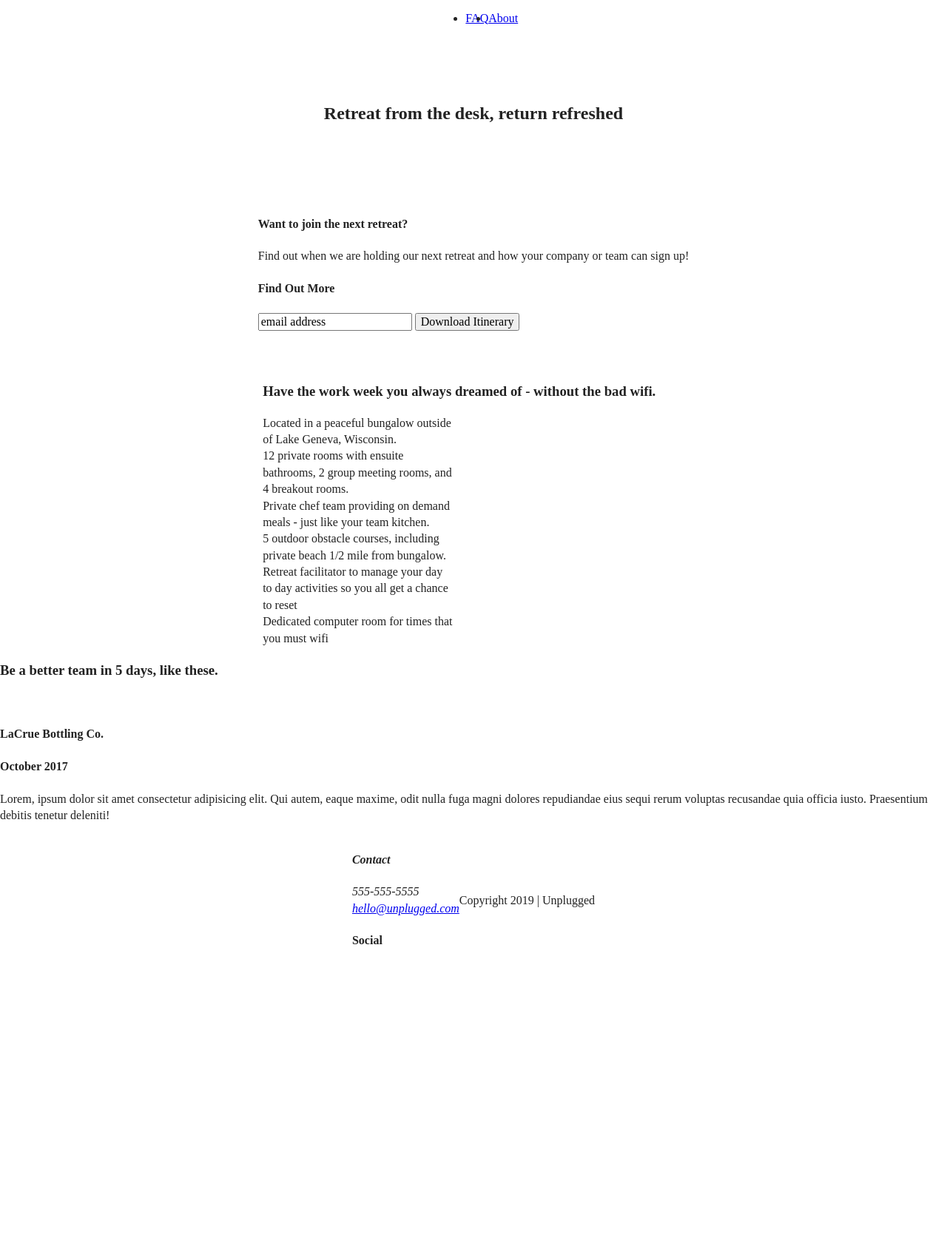
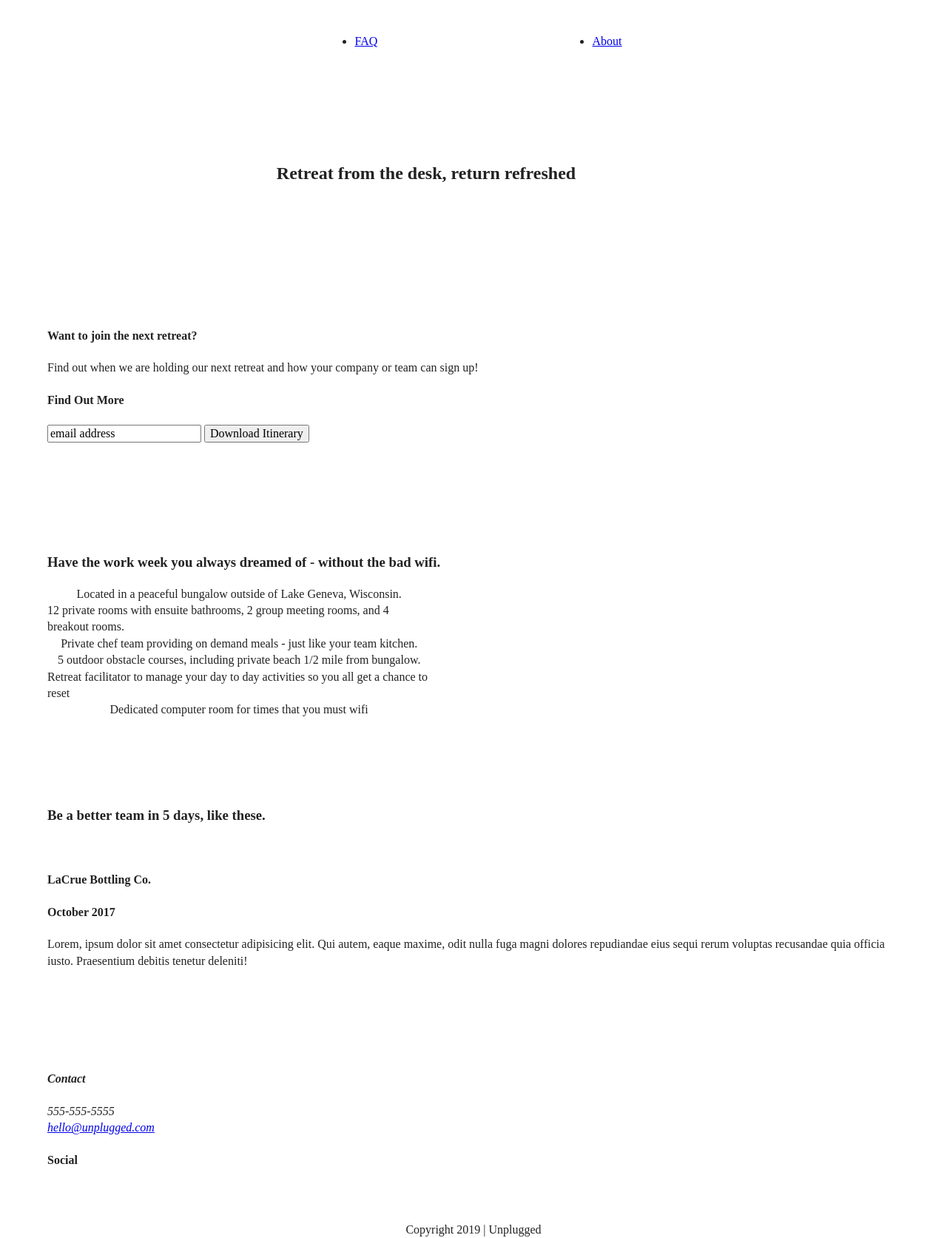
Before and after one commit to kreenan/unplugged-site, a plain HTML site: page index.html in a window 1280 px wide. Shown: the part 41-1714 px from the top of the page at 74% size. Before the commit the page ends 1345 px from the top, so only its background shows below. Drawn offline with nearby package versions, Linux system fonts and the light colour scheme.

Commit message:
Added margins to css

```diff
--- a/css/main.css
+++ b/css/main.css
@@ -98,6 +98,11 @@ textarea {
    Author's custom styles
    ========================================================================== */
 
+.content-wrapper {
+  width: 90%;
+  margin: 50px 0;
+}
+
 /* --------- Base Header - Footer Styles ---------- */
 
 header,
@@ -108,11 +113,22 @@ footer {
   flex-flow: row wrap;
 }
 
+header {
+  padding: 15px 0;
+}
+
 header .content-wrapper {
   display: flex;
   justify-content: center;
   align-items: center;
   flex-flow: row wrap;
+  margin: 0;
+}
+
+.header-divider {
+  width: 100%;
+  height: 1px;
+  margin: 10px 0 20px 0;
 }
 
 header nav {
@@ -120,25 +136,35 @@ header nav {
   justify-content: space-around;
   align-items: center;
   flex-flow: row wrap;
+  width: 60%;
 }
 
 header nav ul {
   display: flex;
   justify-content: space-around;
+  width: 100%;
   /*align-items: center;*/
+}
+
+footer {
+  flex-direction: column;
 }
 
 footer.content-wrapper {
   display: flex;
   justify-content: center;
   align-items: center;
+  width: 55%;
+  margin: 50px 0;
 }
 
-/*footer.social {
-  display: flex;
-  justify-content: center;
-  align-items: center;
-}*/
+footer p {
+  margin: 0;
+}
+
+footer.contact {
+  margin: 50px 0;
+}
 
 footer.social-icons {
   display: flex;
@@ -152,36 +178,11 @@ footer .social-icons p {
   align-items: center;
 }
 
-/*-------Mobile header & footer styles ----*/
-
-header {
-  padding: 15px 0;
+footer.copyright {
+  margin: 10px 0;
 }
 
-header.content-wrapper {
-  margin: 0;
-}
 
-header nav {
-  width: 60%;
-}
-
-header nav ul {
-  width: 45%;
-}
-
-.header-divider {
-  width: 100%;
-}
-
-footer.content-wrapper {
-  width: 55%;
-  margin: 50px 0;
-}
-
-footer p {
-  margin: 0;
-}
 
 /*-------- MOBILE HOMEPAGE STYLES --------*/
 
@@ -205,14 +206,7 @@ aside {
   justify-content: center;
   align-items: center;
   flex-flow: row wrap;
-}
-
-.form-description {
-  padding-top: 30px;
-}
-
-.form {
-  padding-bottom: 50px;
+  margin: 30px 0;
 }
 
 /*** Features ***/
```
